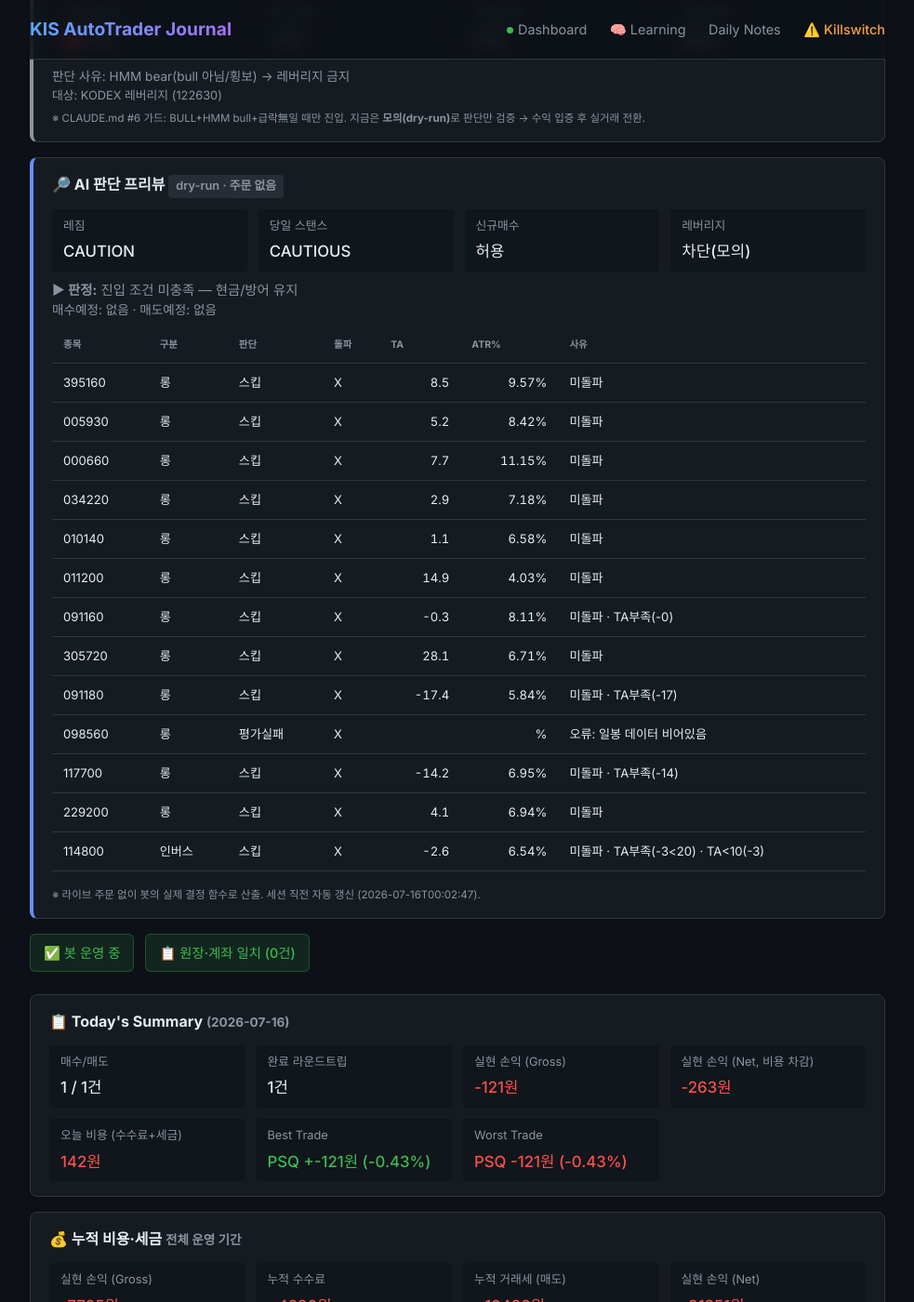
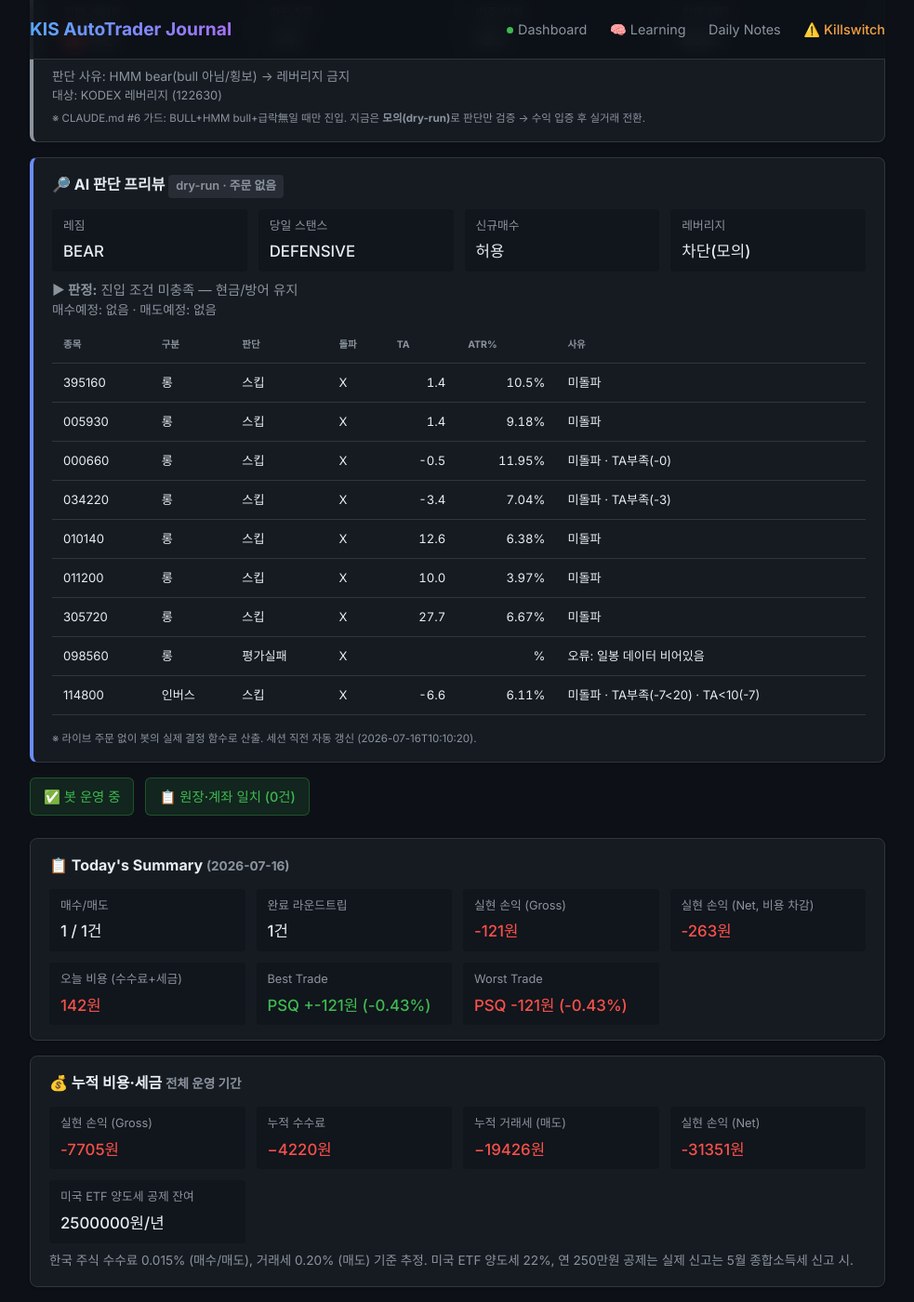
Before and after one commit to BudongJW/kis-trading-journal, a Jekyll site: the page built from index.html, in a window 1280 px wide and 1400 px high, scrolled down 645 px. Shown: the whole window at 93% size, without its empty margins (148-1131 px from the left). Built offline with Jekyll 4.4.1, drawn with Linux system fonts in a browser that asks for light colours; nearby versions of some CDN libraries.

Commit message:
auto: dry-run preview 07-16 01:11Z

```diff
--- a/_data/dry_run.json
+++ b/_data/dry_run.json
@@ -1,22 +1,22 @@
 {
-  "generated_at": "2026-07-16T00:02:47",
+  "generated_at": "2026-07-16T10:10:20",
   "mode": "DRY-RUN (읽기 전용, 주문 없음)",
   "market": {
-    "regime": "CAUTION",
+    "regime": "BEAR",
     "regime_blind": false,
-    "regime_detail": "카나리아 1/2 음전환",
-    "day_stance": "CAUTIOUS",
+    "regime_detail": "카나리아 1/2 음전환 | HMM bear (95%) → BEAR 격상",
+    "day_stance": "DEFENSIVE",
     "day_stance_forced": false,
-    "briefing": "오늘 스탠스 신중(CAUTIOUS) · 레짐 CAUTION·신뢰도 50% · 美 오버나이트 bullish(+0.9%) · 고변동(94.0%ile) · 예산 40%·최대 2종목·허용 롱/인버스",
+    "briefing": "오늘 스탠스 방어(DEFENSIVE) · 레짐 BEAR·신뢰도 31% · 美 오버나이트 bullish(+0.6%) · 고변동(80.0%ile) · 예산 25%·최대 1종목·허용 인버스",
     "blocks_new_buys": false
   },
   "gates": {
     "leverage_dry_run": true,
     "leverage_gate_allowed": false,
-    "leverage_gate_reason": "레짐 CAUTION(BULL 아님) → 레버리지 금지"
+    "leverage_gate_reason": "레짐 BEAR(BULL 아님) → 레버리지 금지"
   },
   "account": {
-    "cash": 253329,
+    "cash": 459519,
     "holdings_readable": "없음/조회실패"
   },
   "holdings_risk": [],
@@ -26,8 +26,8 @@
       "type": "롱",
       "decision": "스킵",
       "breakout": false,
-      "ta": 8.5,
-      "atr_pct": 9.57,
+      "ta": 1.4,
+      "atr_pct": 10.5,
       "fee_gate_ok": true,
       "why_skip": "미돌파"
     },
@@ -36,8 +36,8 @@
       "type": "롱",
       "decision": "스킵",
       "breakout": false,
-      "ta": 5.2,
-      "atr_pct": 8.42,
+      "ta": 1.4,
+      "atr_pct": 9.18,
       "fee_gate_ok": true,
       "why_skip": "미돌파"
     },
@@ -46,28 +46,28 @@
       "type": "롱",
       "decision": "스킵",
       "breakout": false,
-      "ta": 7.7,
-      "atr_pct": 11.15,
+      "ta": -0.5,
+      "atr_pct": 11.95,
       "fee_gate_ok": true,
-      "why_skip": "미돌파"
+      "why_skip": "미돌파 · TA부족(-0)"
     },
     {
       "symbol": "034220",
       "type": "롱",
       "decision": "스킵",
       "breakout": false,
-      "ta": 2.9,
-      "atr_pct": 7.18,
+      "ta": -3.4,
+      "atr_pct": 7.04,
       "fee_gate_ok": true,
-      "why_skip": "미돌파"
+      "why_skip": "미돌파 · TA부족(-3)"
     },
     {
       "symbol": "010140",
       "type": "롱",
       "decision": "스킵",
       "breakout": false,
-      "ta": 1.1,
-      "atr_pct": 6.58,
+      "ta": 12.6,
+      "atr_pct": 6.38,
       "fee_gate_ok": true,
       "why_skip": "미돌파"
     },
@@ -76,40 +76,20 @@
       "type": "롱",
       "decision": "스킵",
       "breakout": false,
-      "ta": 14.9,
-      "atr_pct": 4.03,
+      "ta": 10.0,
+      "atr_pct": 3.97,
       "fee_gate_ok": true,
       "why_skip": "미돌파"
-    },
-    {
-      "symbol": "091160",
-      "type": "롱",
-      "decision": "스킵",
-      "breakout": false,
-      "ta": -0.3,
-      "atr_pct": 8.11,
-      "fee_gate_ok": true,
-      "why_skip": "미돌파 · TA부족(-0)"
     },
     {
       "symbol": "305720",
       "type": "롱",
       "decision": "스킵",
       "breakout": false,
-      "ta": 28.1,
-      "atr_pct": 6.71,
+      "ta": 27.7,
+      "atr_pct": 6.67,
       "fee_gate_ok": true,
       "why_skip": "미돌파"
-    },
-    {
-      "symbol": "091180",
-      "type": "롱",
-      "decision": "스킵",
-      "breakout": false,
-      "ta": -17.4,
-      "atr_pct": 5.84,
-      "fee_gate_ok": true,
-      "why_skip": "미돌파 · TA부족(-17)"
     },
     {
       "symbol": "098560",
@@ -118,48 +98,28 @@
       "why_skip": "오류: 일봉 데이터 비어있음"
     },
     {
-      "symbol": "117700",
-      "type": "롱",
-      "decision": "스킵",
-      "breakout": false,
-      "ta": -14.2,
-      "atr_pct": 6.95,
-      "fee_gate_ok": true,
-      "why_skip": "미돌파 · TA부족(-14)"
-    },
-    {
-      "symbol": "229200",
-      "type": "롱",
-      "decision": "스킵",
-      "breakout": false,
-      "ta": 4.1,
-      "atr_pct": 6.94,
-      "fee_gate_ok": true,
-      "why_skip": "미돌파"
-    },
-    {
       "symbol": "114800",
       "type": "인버스",
       "entry_via": "-",
       "decision": "스킵",
       "breakout": false,
-      "ta": -2.6,
-      "atr_pct": 6.54,
+      "ta": -6.6,
+      "atr_pct": 6.11,
       "fee_gate_ok": true,
-      "why_skip": "미돌파 · TA부족(-3<20) · TA<10(-3)"
+      "why_skip": "미돌파 · TA부족(-7<20) · TA<10(-7)"
     }
   ],
   "gap_recovery": {
     "enabled_live": true,
-    "now_kst": "00:03",
+    "now_kst": "10:10",
     "window": "09:00~09:20",
     "candidates": [
       {
         "symbol": "395160",
         "name": "KODEX 미국나스닥100TR",
         "decision": "스킵",
-        "gap_open_pct": 8.71,
-        "intraday_pct": 1.91,
+        "gap_open_pct": -7.67,
+        "intraday_pct": -2.77,
         "in_window": false,
         "reason": "촉발 없음(오버나이트=normal≠aggressive_buy)"
       },
@@ -167,8 +127,8 @@
         "symbol": "005930",
         "name": "삼성전자",
         "decision": "스킵",
-        "gap_open_pct": 7.79,
-        "intraday_pct": -1.41,
+        "gap_open_pct": -5.37,
+        "intraday_pct": -3.02,
         "in_window": false,
         "reason": "촉발 없음(오버나이트=normal≠aggressive_buy)"
       },
@@ -176,8 +136,8 @@
         "symbol": "000660",
         "name": "SK하이닉스",
         "decision": "스킵",
-        "gap_open_pct": 10.82,
-        "intraday_pct": -1.79,
+        "gap_open_pct": -8.65,
+        "intraday_pct": -2.58,
         "in_window": false,
         "reason": "촉발 없음(오버나이트=normal≠aggressive_buy)"
       },
@@ -185,8 +145,8 @@
         "symbol": "034220",
         "name": "LG디스플레이",
         "decision": "스킵",
-        "gap_open_pct": 2.42,
-        "intraday_pct": 1.13,
+        "gap_open_pct": 0.0,
+        "intraday_pct": -1.21,
         "in_window": false,
         "reason": "촉발 없음(오버나이트=normal≠aggressive_buy)"
       },
@@ -194,8 +154,8 @@
         "symbol": "010140",
         "name": "삼성중공업",
         "decision": "스킵",
-        "gap_open_pct": 2.59,
-        "intraday_pct": 0.23,
+        "gap_open_pct": 1.37,
+        "intraday_pct": -1.81,
         "in_window": false,
         "reason": "촉발 없음(오버나이트=normal≠aggressive_buy)"
       },
@@ -203,17 +163,8 @@
         "symbol": "011200",
         "name": "HMM",
         "decision": "스킵",
-        "gap_open_pct": 1.21,
-        "intraday_pct": 0.5,
-        "in_window": false,
-        "reason": "촉발 없음(오버나이트=normal≠aggressive_buy)"
-      },
-      {
-        "symbol": "091160",
-        "name": "KODEX 반도체",
-        "decision": "스킵",
-        "gap_open_pct": 7.74,
-        "intraday_pct": 1.81,
+        "gap_open_pct": -0.8,
+        "intraday_pct": 1.55,
         "in_window": false,
         "reason": "촉발 없음(오버나이트=normal≠aggressive_buy)"
       },
@@ -221,17 +172,8 @@
         "symbol": "305720",
         "name": "KODEX 2차전지",
         "decision": "스킵",
-        "gap_open_pct": 2.61,
-        "intraday_pct": 3.56,
-        "in_window": false,
-        "reason": "촉발 없음(오버나이트=normal≠aggressive_buy)"
-      },
-      {
-        "symbol": "091180",
-        "name": "KODEX 자동차",
-        "decision": "스킵",
-        "gap_open_pct": 2.54,
-        "intraday_pct": 1.22,
+        "gap_open_pct": -1.08,
+        "intraday_pct": -0.8,
         "in_window": false,
         "reason": "촉발 없음(오버나이트=normal≠aggressive_buy)"
       },
@@ -243,40 +185,22 @@
         "intraday_pct": 0.0,
         "in_window": false,
         "reason": "가격데이터 부족(시가/전일종가 없음)"
-      },
-      {
-        "symbol": "117700",
-        "name": "KODEX 철강",
-        "decision": "스킵",
-        "gap_open_pct": 2.67,
-        "intraday_pct": 0.25,
-        "in_window": false,
-        "reason": "촉발 없음(오버나이트=normal≠aggressive_buy)"
-      },
-      {
-        "symbol": "229200",
-        "name": "KODEX KOSDAQ150",
-        "decision": "스킵",
-        "gap_open_pct": 3.43,
-        "intraday_pct": 3.42,
-        "in_window": false,
-        "reason": "촉발 없음(오버나이트=normal≠aggressive_buy)"
       }
     ]
   },
   "morning_momentum": {
     "enabled_live": true,
-    "now_kst": "00:03",
+    "now_kst": "10:10",
     "window": "09:00~14:00",
     "up_th": 0.6,
     "down_th": 0.6,
     "benchmark": "069500",
-    "direction": "none",
-    "in_window": false,
-    "move_pct": 6.39,
-    "intraday_pct": 0.13,
-    "would_enter": false,
-    "reason": "윈도 밖(00:03∉09:00~14:00)"
+    "direction": "inverse",
+    "in_window": true,
+    "move_pct": -6.87,
+    "intraday_pct": -2.16,
+    "would_enter": true,
+    "reason": "하락 아침추세 (전일대비 -6.87%, 시가대비 -2.16%)"
   },
   "us_entry_candidates": [
     {
@@ -290,27 +214,27 @@
       "type": "long",
       "decision": "스킵",
       "breakout": false,
-      "ta": -0.1,
+      "ta": -1.7,
       "atr_pct": 1.22,
-      "why_skip": "미돌파 · TA부족(-0)"
+      "why_skip": "미돌파 · TA부족(-2)"
     },
     {
       "symbol": "XLF",
       "type": "long",
       "decision": "스킵",
       "breakout": false,
-      "ta": -5.3,
+      "ta": -5.9,
       "atr_pct": 1.31,
-      "why_skip": "미돌파 · TA부족(-5)"
+      "why_skip": "미돌파 · TA부족(-6)"
     },
     {
       "symbol": "SH",
       "type": "inverse",
       "decision": "스킵",
       "breakout": false,
-      "ta": 13.3,
-      "atr_pct": 0.97,
-      "why_skip": "미돌파 · TA부족(+13)"
+      "ta": 14.5,
+      "atr_pct": 0.99,
+      "why_skip": "미돌파 · TA부족(+14)"
     },
     {
       "symbol": "PSQ",
@@ -323,9 +247,9 @@
       "type": "defensive",
       "decision": "스킵",
       "breakout": false,
-      "ta": 1.3,
+      "ta": -2.2,
       "atr_pct": 0.49,
-      "why_skip": "미돌파 · TA부족(+1) · 수수료게이트"
+      "why_skip": "미돌파 · TA부족(-2) · 수수료게이트"
     },
     {
       "symbol": "SHY",
```
